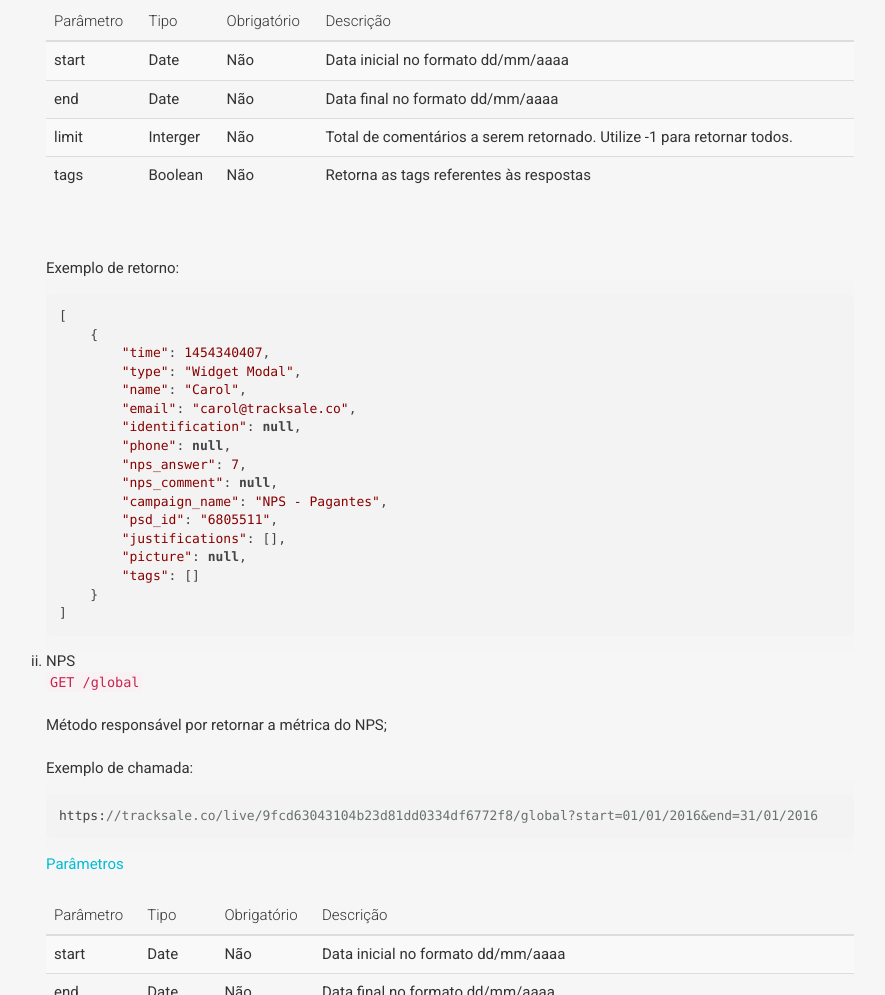
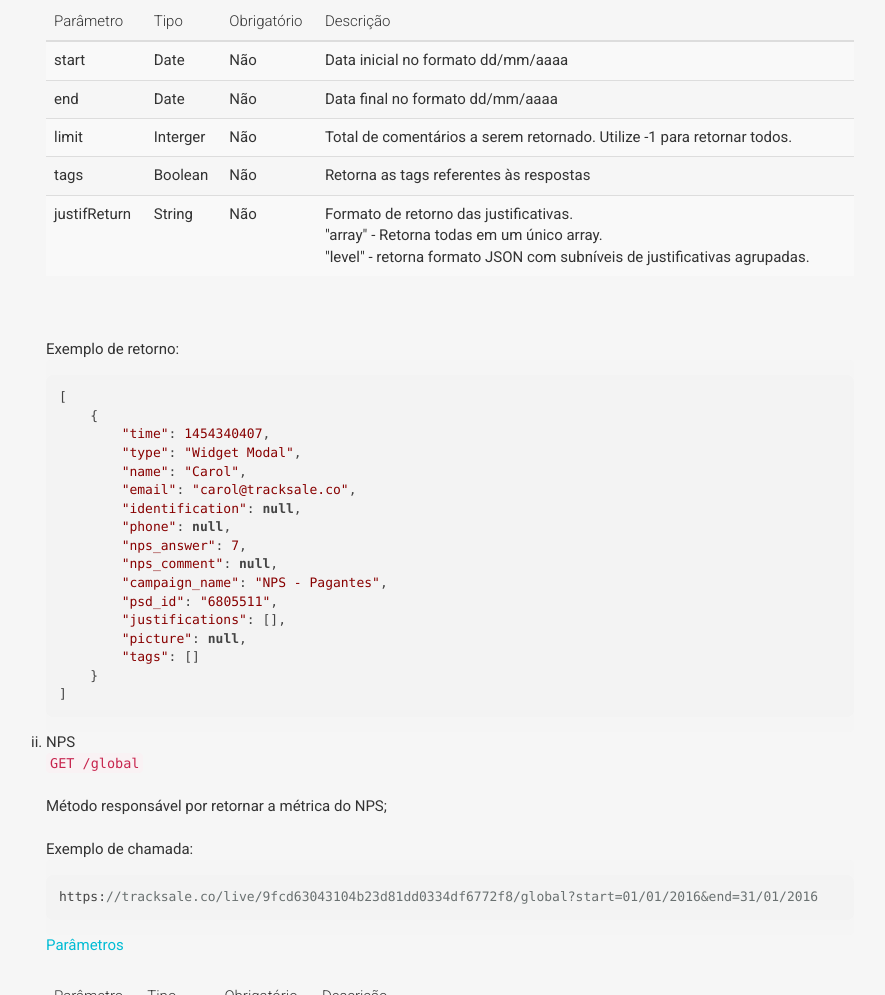
Before and after one commit to Lothav/tracksale-api, a website: page index.html in a window 1280 px wide. Shown: the part 8848-9843 px from the top of the page, without its empty margins (64-949 px from the left). Drawn offline with nearby package versions, Linux system fonts and the light colour scheme; some packages are replaced by stand-ins of ours; a script that the page names is missing.

Commit message:
Update index.html

```diff
--- a/index.html
+++ b/index.html
@@ -571,6 +571,12 @@
                                             <td>Não</td>
                                             <td>Retorna as tags referentes às respostas</td>
                                         </tr>
+                                        <tr>
+                                            <td>justifReturn</td>
+                                            <td>String</td>
+                                            <td>Não</td>
+                                            <td>Formato de retorno das justificativas.<br>"array" - Retorna todas em um único array.<br>"level" - retorna formato JSON com subníveis de justificativas agrupadas.</td>
+                                        </tr>
                                     </tbody>
                                 </table>
                             </div>
```
